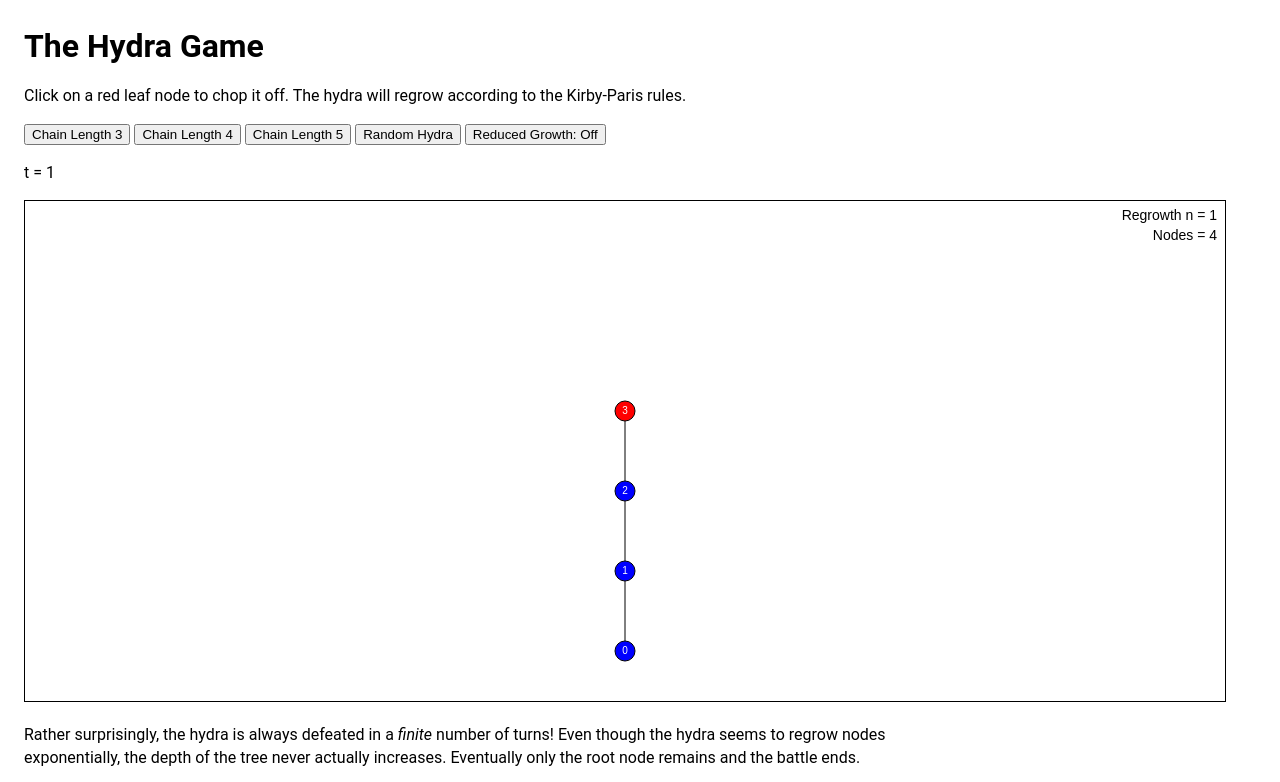
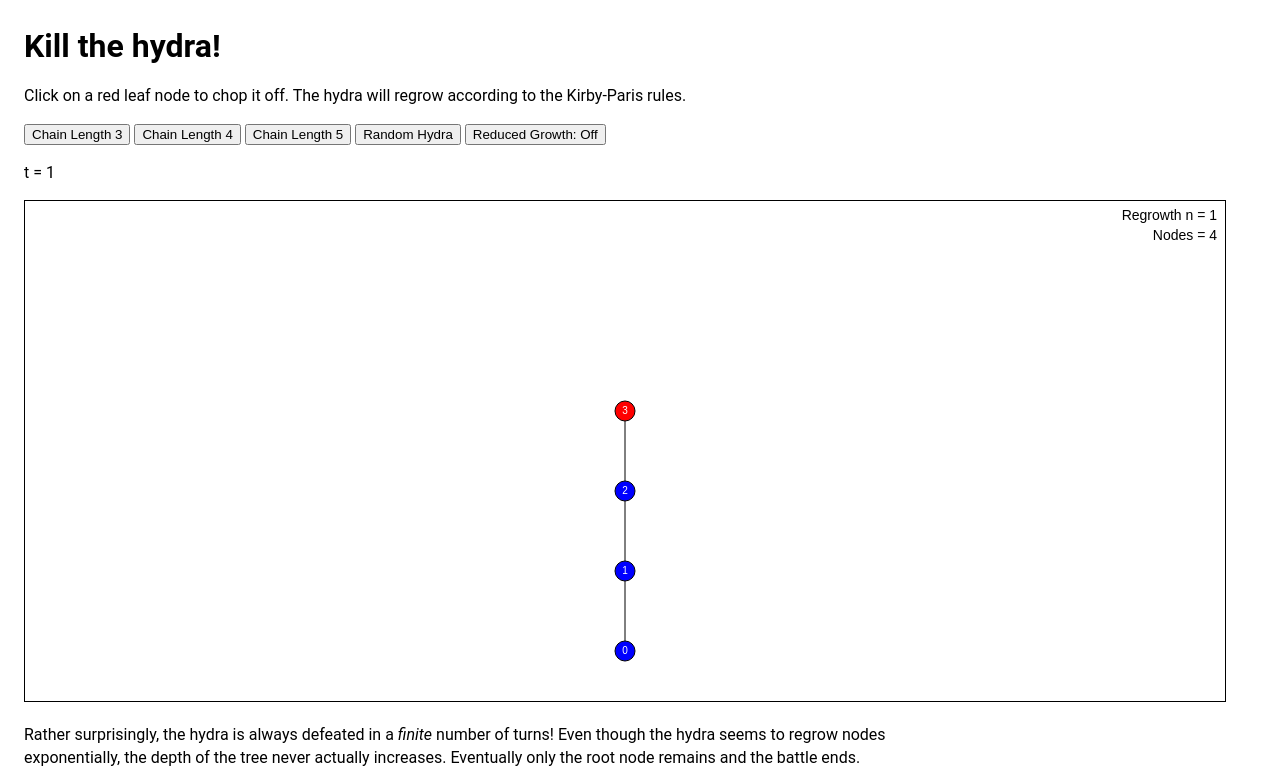
Before and after one commit to frkns/HydraGame, a plain HTML site: page index.html in a window 1280 px wide. Shown: the top 782 px of the page. Drawn offline with nearby package versions, Linux system fonts and the light colour scheme.

Commit message:
update title

```diff
--- a/index.html
+++ b/index.html
@@ -10,7 +10,7 @@
     <script defer src='index.js'></script>
 </head>
 <body>
-    <h1 style='margin: 0;'>The Hydra Game</h1>
+    <h1 style='margin: 0;'>Kill the hydra!</h1>
     <p>Click on a red leaf node to chop it off. The hydra will regrow according to the Kirby-Paris rules.</p>
     <button id='btnL3'>Chain Length 3</button>
     <button id='btnL4'>Chain Length 4</button>
```
